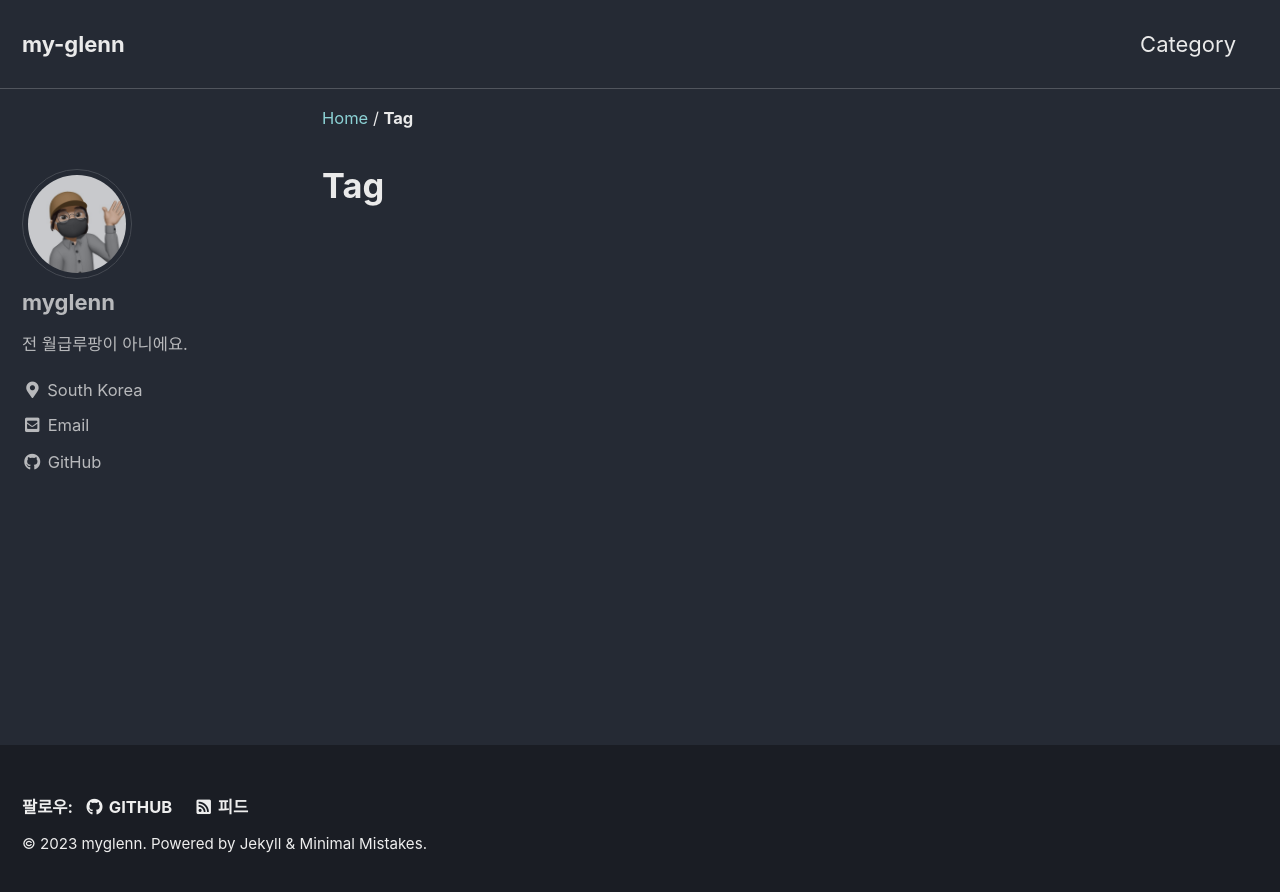
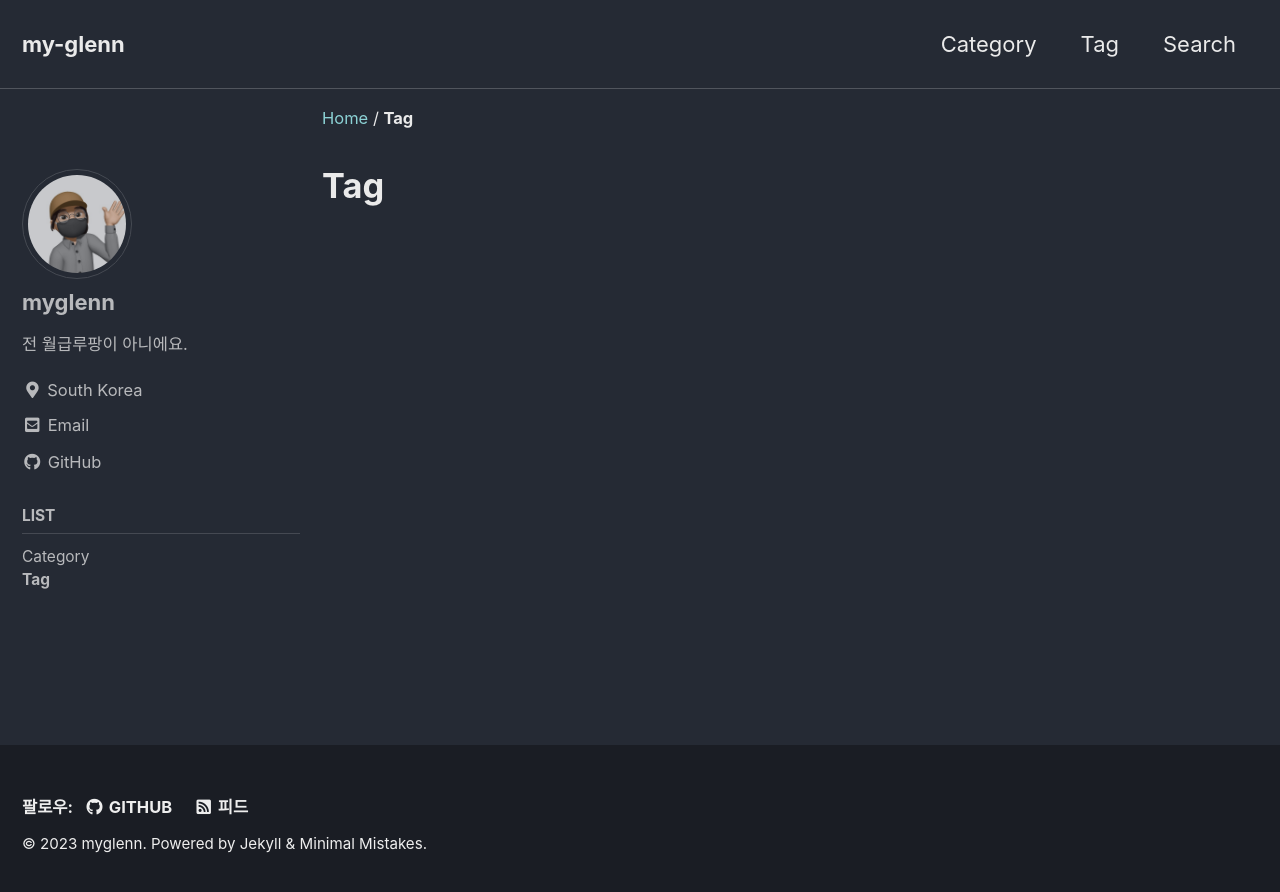
Before and after one commit to myglenn/myglenn.github.io, a Jekyll site: the page built from _pages/tag-archive.md, in a window 1280 px wide. Shown: the top 892 px of the page. Built offline with Jekyll 4.4.1, drawn with Linux system fonts in a browser that asks for light colours; cached includes are drawn as plain includes.

```diff
--- a/_data/navigation.yml
+++ b/_data/navigation.yml
@@ -2,6 +2,18 @@
 main:
   - title: "Category"
     url: /categories/
+  - title: "Tag"
+    url: /tags/
+  - title: "Search"
+    url: /search/
+
+docs:
+  - title: "list"
+    children:
+      - title: "Category"
+        url: /categories/
+      - title: "Tag"
+        url: /tags/
   # - title: "Quick-Start Guide"
   #   url: https://mmistakes.github.io/minimal-mistakes/docs/quick-start-guide/
   # - title: "About"
```
Also changed, not shown: _pages/search.md (added, +5 -0 lines), _pages/tag-archive.md (+2 -0 lines).
